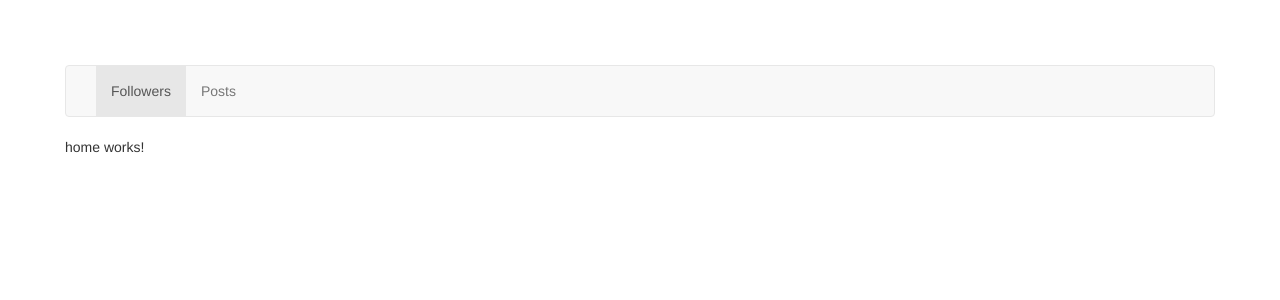
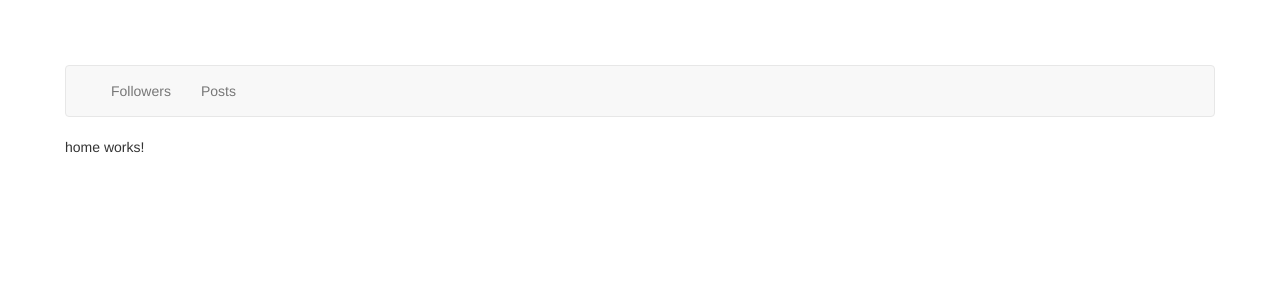
Before and after one commit to fabiogalante/Mosha, an Angular app: page / in a window 1280 px wide. Shown: the top 300 px of the page. Built offline with nearby package versions, Linux system fonts and the light colour scheme.

Commit message:
Accessing Route Parameters

```diff
--- a/src/app/app.module.ts
+++ b/src/app/app.module.ts
@@ -76,7 +76,7 @@ import {RouterModule} from '@angular/router';
         component: HomeComponent
       },
       {
-        path: 'followers/:username',
+        path: 'followers/:id',
         component: GithubProfileComponent
       },
       {
--- a/src/app/github-profile/github-profile.component.ts
+++ b/src/app/github-profile/github-profile.component.ts
@@ -1,4 +1,5 @@
 import { Component, OnInit } from '@angular/core';
+import {ActivatedRoute} from '@angular/router';
 
 @Component({
   selector: 'app-github-profile',
@@ -7,9 +8,18 @@ import { Component, OnInit } from '@angular/core';
 })
 export class GithubProfileComponent implements OnInit {
 
-  constructor() { }
+  constructor(private route: ActivatedRoute) { }
 
   ngOnInit() {
+
+    const myId = this.route.paramMap['id'];
+    console.log('myId ' + myId);
+
+    this.route.paramMap
+      .subscribe(params => {
+        console.log(params);
+        let id = +params.get('id');
+        console.log(id);
+      });
   }
-
 }
--- a/src/app/navbar/navbar.component.html
+++ b/src/app/navbar/navbar.component.html
@@ -2,8 +2,8 @@
   <div class="container-fluid">
     <div class="collapse navbar-collapse">
       <ul class="nav navbar-nav">
-        <li class="active"><a routerLink="/followers">Followers</a></li>
-        <li><a routerLink="/posts">Posts</a></li>
+        <li routerLinkActive="active current"><a routerLink="/followers">Followers</a></li>
+        <li routerLinkActive="active current"><a routerLink="/posts">Posts</a></li>
       </ul>
     </div>
   </div>
```
